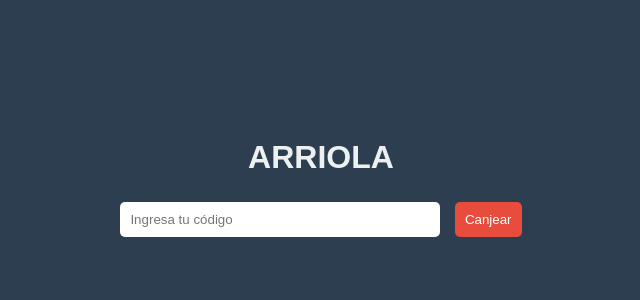
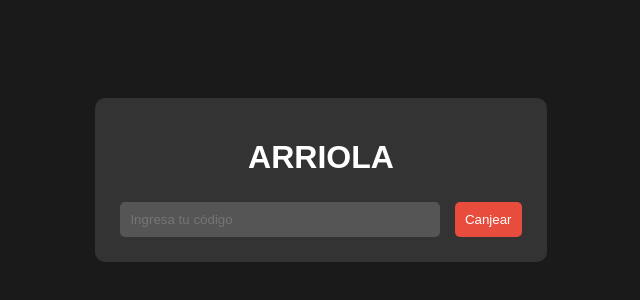
Before and after one commit to pantuflasarriola/PREMIOS, a plain HTML site: page index.html in a window 1280 px wide. Shown: the part 220-520 px from the top of the page, without its empty margins (319-959 px from the left). Drawn offline with Linux system fonts and the light colour scheme.

Commit message:
Update styles.css

```diff
--- a/styles.css
+++ b/styles.css
@@ -1,7 +1,7 @@
 body {
     font-family: 'Arial', sans-serif;
-    background-color: #2c3e50;
-    color: #ecf0f1;
+    background-color: #1a1a1a;
+    color: #ffffff;
     display: flex;
     justify-content: center;
     align-items: center;
@@ -11,6 +11,9 @@ body {
 
 .container {
     text-align: center;
+    background-color: #333333;
+    padding: 20px;
+    border-radius: 10px;
 }
 
 input, button {
@@ -22,12 +25,19 @@ input, button {
 
 input {
     width: 300px;
+    background-color: #555555;
+    color: white;
 }
 
 button {
     background-color: #e74c3c;
     color: white;
     cursor: pointer;
+    transition: background-color 0.3s ease;
+}
+
+button:hover {
+    background-color: #c0392b;
 }
 
 .mensaje {
@@ -35,11 +45,12 @@ button {
     top: 50%;
     left: 50%;
     transform: translate(-50%, -50%);
-    background-color: #1abc9c;
+    background-color: #27ae60;
     padding: 20px;
     border-radius: 10px;
     text-align: center;
     display: none;
+    color: white;
 }
 
 .mensaje.oculto {
```
